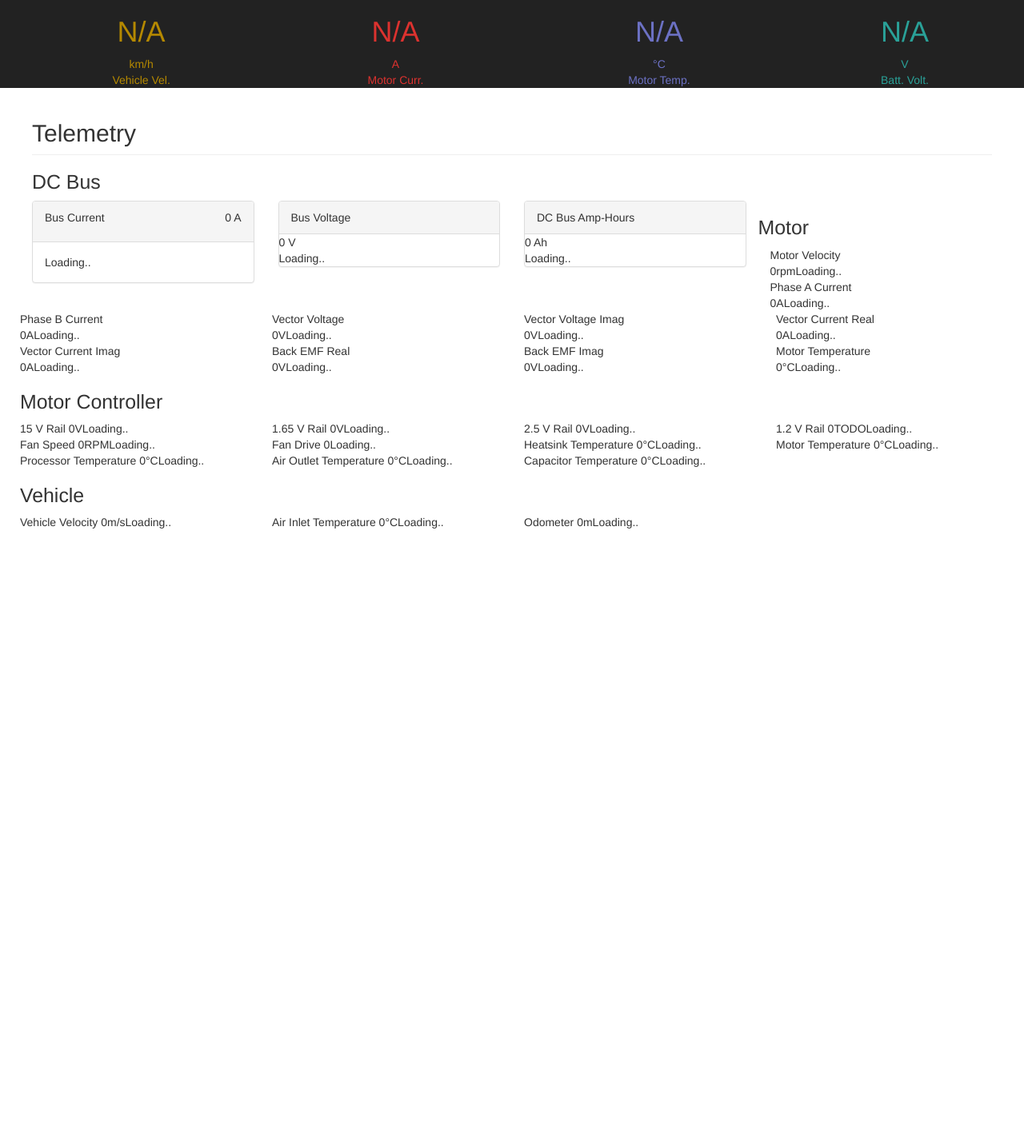
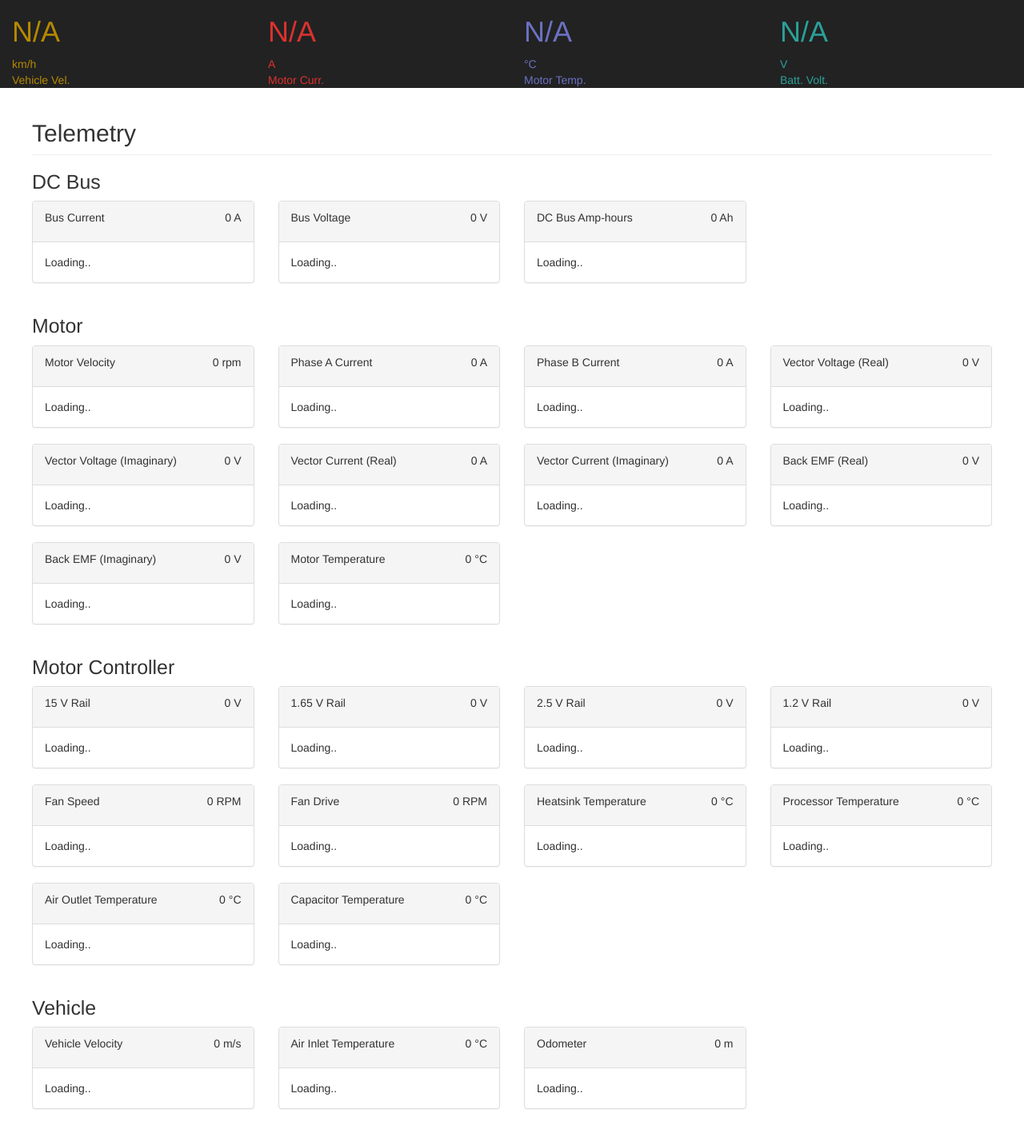
Before and after one commit to DUEM/DUEM_Telemetry, a Django app: page /realtime/ in a window 1280 px wide. Shown: the whole page at 80% size. Before the commit the page ends 800 px from the top, so only its background shows below. Run offline with Django 3.2, Linux system fonts and the light colour scheme; data that the repository does not hold is empty; some libraries are stand-ins or nearby versions.

Commit message:
updated look and feel

```diff
--- a/realtime/templates/realtime/index.html
+++ b/realtime/templates/realtime/index.html
@@ -40,10 +40,12 @@
 	<!-- Collect the nav links, forms, and other content for toggling -->
 	<div class="collapse navbar-collapse in" id="bs-example-navbar-collapse-1">
 	  <ul class="nav navbar-nav">
-	    <li><sol1><h1><p id="top1">N/A</p></h1>km/h<br>Vehicle Vel.</sol1></li>
-	    <li><sol2><h1><p id="top2">N/A</p></h1>A<br>Motor Curr.</sol2></li>
-	    <li><sol3><h1><p id="top3">N/A</p></h1>°C<br>Motor Temp.</sol3></li>
-	    <li><sol4><h1><p id="top4">N/A</p></h1>V<br>Batt. Volt.</sol4></li>
+	    <div class="row">
+	      <div class="col-xs-12 col-sm-3"><sol1><h1><div id="top1">N/A</div></h1>km/h<br>Vehicle Vel.</sol1></div>
+	      <div class="col-xs-12 col-sm-3"><sol2><h1><div id="top2">N/A</div></h1>A<br>Motor Curr.</sol2></div>
+	      <div class="col-xs-12 col-sm-3"><sol3><h1><div id="top3">N/A</div></h1>°C<br>Motor Temp.</sol3></div>
+	      <div class="col-xs-12 col-sm-3"><sol4><h1><div id="top4">N/A</div></h1>V<br>Batt. Volt.</sol4></div>
+	    </div>
 	  </ul>
 	</div><!-- /.navbar-collapse -->
       </div><!-- /.container-fluid -->
@@ -61,7 +63,7 @@
 		  <p class="alignright"><span id ="busCurrent">0</span> A</p>
 		  <div style="clear: both;"></div>
 		</div>
-		<div class="panel-body">
+		<div class="panel-body", id="panel-body">
 		  <span class="busCurrentSpark">Loading..</span>
 		</div>
 	      </div>
@@ -69,164 +71,320 @@
 
 	    <div class="col-xs-12 col-sm-6 col-md-4 col-lg-3">
 	      <div class="panel panel-default">
-		<div class="panel-heading">Bus Voltage</div>
-		<div class="panel-content">
-		  <span id ="busVoltage">0</span> V<br><span class ="busVoltageSpark">Loading..</span><br>
-                </div>
+		<div class="panel-heading">
+		  <p class="alignleft">Bus Voltage</p>
+		  <p class="alignright"><span id ="busVoltage">0</span> V</p>
+		  <div style="clear: both;"></div>
+		</div>
+		<div class="panel-body">
+		  <span class="busVoltageSpark">Loading..</span>
+		</div>
 	      </div>
 	    </div>
 
 	    <div class="col-xs-12 col-sm-6 col-md-4 col-lg-3">
 	      <div class="panel panel-default">
 		<div class="panel-heading">
-		  DC Bus Amp-Hours
+		  <p class="alignleft">DC Bus Amp-hours</p>
+		  <p class="alignright"><span id ="DCBusAmpHours">0</span> Ah</p>
+		  <div style="clear: both;"></div>
 		</div>
-		<div class="panel-content">
-		<span id ="DCBusAmpHours"> 0</span> Ah<br>
-		<span class ="DCBusAmpHoursSpark">Loading..</span>
+		<div class="panel-body">
+		  <span class="DCBusAmpHoursSpark">Loading..</span>
 		</div>
+	      </div>
 	    </div>
 	  </div>
+
 	  <h3>Motor</h3>
 	  <div class="row">
 	    <div class="col-xs-12 col-sm-6 col-md-4 col-lg-3">
-
-	      Motor Velocity<br>
-	      <span id ="motorVelocity"> 0</span>rpm<span class ="motorVelocitySpark">Loading..</span><br>
-
+	      <div class="panel panel-default">
+		<div class="panel-heading">
+		  <p class="alignleft">Motor Velocity</p>
+		  <p class="alignright"><span id ="motorVelocity">0</span> rpm</p>
+		  <div style="clear: both;"></div>
+		</div>
+		<div class="panel-body">
+		  <span class ="motorVelocitySpark">Loading..</span><br>
+		</div>
+	      </div>
 	    </div>
 
 	    <div class="col-xs-12 col-sm-6 col-md-4 col-lg-3">
-	      Phase A Current<br>
-	      <span id ="phaseACurrent"> 0</span>A<span class ="phaseACurrentSpark">Loading..</span><br>
-
+	      <div class="panel panel-default">
+		<div class="panel-heading">
+		  <p class="alignleft">Phase A Current</p>
+		  <p class="alignright"><span id ="phaseACurrent">0</span> A</p>
+		  <div style="clear: both;"></div>
+		</div>
+		<div class="panel-body">
+		  <span class ="phaseACurrentSpark">Loading..</span><br>
+		</div>
+	      </div>
 	    </div>
 
 	    <div class="col-xs-12 col-sm-6 col-md-4 col-lg-3">
-	      Phase B Current<br>
-	      <span id ="phaseBCurrent"> 0</span>A<span class ="phaseBCurrentSpark">Loading..</span><br>
+	      <div class="panel panel-default">
+		<div class="panel-heading">
+		  <p class="alignleft">Phase B Current</p>
+		  <p class="alignright"><span id ="phaseBCurrent">0</span> A</p>
+		  <div style="clear: both;"></div>
+		</div>
+		<div class="panel-body">
+		  <span class ="phaseBCurrentSpark">Loading..</span><br>
+		</div>
+	      </div>
 	    </div>
 	    <div class="col-xs-12 col-sm-6 col-md-4 col-lg-3">
-	      Vector Voltage<br>
-	      <span id ="vectVoltReal"> 0</span>V<span class ="vectVoltRealSpark">Loading..</span><br>
+	      <div class="panel panel-default">
+		<div class="panel-heading">
+		  <p class="alignleft">Vector Voltage (Real)</p>
+		  <p class="alignright"><span id ="vectVoltReal">0</span> V</p>
+		  <div style="clear: both;"></div>
+		</div>
+		<div class="panel-body">
+		  <span class ="vectVoltRealSpark">Loading..</span><br>
+		</div>
+	      </div>
 	    </div>
 	    <div class="col-xs-12 col-sm-6 col-md-4 col-lg-3">
-	      Vector Voltage Imag<br>
-	      <span id ="vectVoltImag"> 0</span>V<span class ="vectVoltImagSpark">Loading..</span><br>
+	      <div class="panel panel-default">
+		<div class="panel-heading">
+		  <p class="alignleft">Vector Voltage (Imaginary)</p>
+		  <p class="alignright"><span id ="vectVoltImag">0</span> V</p>
+		  <div style="clear: both;"></div>
+		</div>
+		<div class="panel-body">
+		  <span class ="vectVoltImagSpark">Loading..</span><br>
+		</div>
+	      </div>
 	    </div>
 	    <div class="col-xs-12 col-sm-6 col-md-4 col-lg-3">
-	      Vector Current Real<br>
-	      <span id ="vectCurrReal"> 0</span>A<span class ="vectCurrRealSpark">Loading..</span><br>
-
+	      <div class="panel panel-default">
+		<div class="panel-heading">
+		  <p class="alignleft">Vector Current (Real)</p>
+		  <p class="alignright"><span id ="vectCurrReal">0</span> A</p>
+		  <div style="clear: both;"></div>
+		</div>
+		<div class="panel-body">
+		  <span class ="vectCurrRealSpark">Loading..</span><br>
+		</div>
+	      </div>
 	    </div>
 	    <div class="col-xs-12 col-sm-6 col-md-4 col-lg-3">
+	      <div class="panel panel-default">
+		<div class="panel-heading">
+		  <p class="alignleft">Vector Current (Imaginary)</p>
+		  <p class="alignright"><span id ="vectCurrImag">0</span> A</p>
+		  <div style="clear: both;"></div>
+		</div>
+		<div class="panel-body">
+		  <span class ="vectCurrImagSpark">Loading..</span><br>
+		</div>
+	      </div>
+	    </div>
 
-	      Vector Current Imag<br>
-	      <span id ="vectCurrImag"> 0</span>A<span class ="vectCurrImagSpark">Loading..</span><br>
+	    <div class="col-xs-12 col-sm-6 col-md-4 col-lg-3">
+	      <div class="panel panel-default">
+		<div class="panel-heading">
+		  <p class="alignleft">Back EMF (Real)</p>
+		  <p class="alignright"><span id ="backEMFReal">0</span> V</p>
+		  <div style="clear: both;"></div>
+		</div>
+		<div class="panel-body">
+		  <span class ="backEMFRealSpark">Loading..</span><br>
+		</div>
+	      </div>
+	    </div>
 
+	    <div class="col-xs-12 col-sm-6 col-md-4 col-lg-3">
+	      <div class="panel panel-default">
+		<div class="panel-heading">
+		  <p class="alignleft">Back EMF (Imaginary)</p>
+		  <p class="alignright"><span id ="backEMFImag">0</span> V</p>
+		  <div style="clear: both;"></div>
+		</div>
+		<div class="panel-body">
+		  <span class ="backEMFImagSpark">Loading..</span><br>
+		</div>
+	      </div>
 	    </div>
 	    <div class="col-xs-12 col-sm-6 col-md-4 col-lg-3">
-
-	      Back EMF Real<br>
-	      <span id ="backEMFReal"> 0</span>V<span class ="backEMFRealSpark">Loading..</span><br>
-
-	    </div>
-	    <div class="col-xs-12 col-sm-6 col-md-4 col-lg-3">
-
-	      Back EMF Imag<br>
-	      <span id ="backEMFImag"> 0</span>V<span class ="backEMFImagSpark">Loading..</span><br>
-
-	    </div>
-	    <div class="col-xs-12 col-sm-6 col-md-4 col-lg-3">
-	      Motor Temperature<br>
-	      <span id ="motorTemp"> 0</span>°C<span class ="motorTempSpark">Loading..</span><br>
+	      <div class="panel panel-default">
+		<div class="panel-heading">
+		  <p class="alignleft">Motor Temperature</p>
+		  <p class="alignright"><span id ="motorTemp">0</span> °C</p>
+		  <div style="clear: both;"></div>
+		</div>
+		<div class="panel-body">
+		  <span class ="motorTempSpark">Loading..</span><br>
+		</div>
+	      </div>
 	    </div>
 	  </div>
 	  <h3>Motor Controller</h3>
 	  <div class="row">
 
 	    <div class="col-xs-12 col-sm-6 col-md-4 col-lg-3">
-	      15 V Rail
-	      <span id ="fifteenVsupply"> 0</span>V<span class ="fifteenVsupplySpark">Loading..</span>
-
+	      <div class="panel panel-default">
+		<div class="panel-heading">
+		  <p class="alignleft">15 V Rail</p>
+		  <p class="alignright"><span id ="fifteenVsupply">0</span> V</p>
+		  <div style="clear: both;"></div>
+		</div>
+		<div class="panel-body">
+		  <span class ="fifteenVsupplySpark">Loading..</span><br>
+		</div>
+	      </div>
 	    </div>
 	    <div class="col-xs-12 col-sm-6 col-md-4 col-lg-3">
-
-	      1.65 V Rail
-	      <span id ="onesixfiveVsupply"> 0</span>V<span class ="onesixfiveVsupplySpark">Loading..</span>
-
+	      <div class="panel panel-default">
+		<div class="panel-heading">
+		  <p class="alignleft">1.65 V Rail</p>
+		  <p class="alignright"><span id ="onesixfiveVsupply">0</span> V</p>
+		  <div style="clear: both;"></div>
+		</div>
+		<div class="panel-body">
+		  <span class ="onesixfiveVsupplySpark">Loading..</span><br>
+		</div>
+	      </div>
 	    </div>
 	    <div class="col-xs-12 col-sm-6 col-md-4 col-lg-3">
-
-	      2.5 V Rail
-	      <span id ="twofiveVsupply"> 0</span>V<span class ="twofiveVsupplySpark">Loading..</span>
-
+	      <div class="panel panel-default">
+		<div class="panel-heading">
+		  <p class="alignleft">2.5 V Rail</p>
+		  <p class="alignright"><span id ="twofiveVsupply">0</span> V</p>
+		  <div style="clear: both;"></div>
+		</div>
+		<div class="panel-body">
+		  <span class ="twofiveVsupplySpark">Loading..</span><br>
+		</div>
+	      </div>
 	    </div>
 	    <div class="col-xs-12 col-sm-6 col-md-4 col-lg-3">
-
-	      1.2 V Rail
-	      <span id ="onetwoVsupply"> 0</span>TODO<span class ="onetwoVsupplySpark">Loading..</span>
-
+	      <div class="panel panel-default">
+		<div class="panel-heading">
+		  <p class="alignleft">1.2 V Rail</p>
+		  <p class="alignright"><span id ="onetwoVsupply">0</span> V</p>
+		  <div style="clear: both;"></div>
+		</div>
+		<div class="panel-body">
+		  <span class ="onetwoVsupplySpark">Loading..</span><br>
+		</div>
+	      </div>
 	    </div>
 	    <div class="col-xs-12 col-sm-6 col-md-4 col-lg-3">
-
-	      Fan Speed
-	      <span id ="fanSpeed"> 0</span>RPM<span class ="fanSpeedSpark">Loading..</span>
-
+	      <div class="panel panel-default">
+		<div class="panel-heading">
+		  <p class="alignleft">Fan Speed</p>
+		  <p class="alignright"><span id ="fanSpeed">0</span> RPM</p>
+		  <div style="clear: both;"></div>
+		</div>
+		<div class="panel-body">
+		  <span class ="fanSpeedSpark">Loading..</span><br>
+		</div>
+	      </div>
 	    </div>
 	    <div class="col-xs-12 col-sm-6 col-md-4 col-lg-3">
-
-	      Fan Drive
-	      <span id ="fanDrive"> 0</span><span class ="fanDriveSpark">Loading..</span>
-
+	      <div class="panel panel-default">
+		<div class="panel-heading">
+		  <p class="alignleft">Fan Drive</p>
+		  <p class="alignright"><span id ="fanDrive">0</span> RPM</p>
+		  <div style="clear: both;"></div>
+		</div>
+		<div class="panel-body">
+		  <span class ="fanDriveSpark">Loading..</span><br>
+		</div>
+	      </div>
 	    </div>
 	    <div class="col-xs-12 col-sm-6 col-md-4 col-lg-3">
-
-	      Heatsink Temperature
-	      <span id ="heatSinkTemp"> 0</span>°C<span class ="heatSinkTempSpark">Loading..</span>
-
+	      <div class="panel panel-default">
+		<div class="panel-heading">
+		  <p class="alignleft">Heatsink Temperature</p>
+		  <p class="alignright"><span id ="heatSinkTemp">0</span> °C</p>
+		  <div style="clear: both;"></div>
+		</div>
+		<div class="panel-body">
+		  <span class ="heatSinkTempSpark">Loading..</span><br>
+		</div>
+	      </div>
 	    </div>
 	    <div class="col-xs-12 col-sm-6 col-md-4 col-lg-3">
-
-	      Motor Temperature
-	      <span id ="motorTemp"> 0</span>°C<span class ="motorTempSpark">Loading..</span>
-
+	      <div class="panel panel-default">
+		<div class="panel-heading">
+		  <p class="alignleft">Processor Temperature</p>
+		  <p class="alignright"><span id ="processorTemp">0</span> °C</p>
+		  <div style="clear: both;"></div>
+		</div>
+		<div class="panel-body">
+		  <span class ="processorTempSpark">Loading..</span><br>
+		</div>
+	      </div>
 	    </div>
 	    <div class="col-xs-12 col-sm-6 col-md-4 col-lg-3">
-
-	      Processor Temperature
-	      <span id ="processorTemp"> 0</span>°C<span class ="processorTempSpark">Loading..</span>
-
+	      <div class="panel panel-default">
+		<div class="panel-heading">
+		  <p class="alignleft">Air Outlet Temperature</p>
+		  <p class="alignright"><span id ="airOutletTemp">0</span> °C</p>
+		  <div style="clear: both;"></div>
+		</div>
+		<div class="panel-body">
+		  <span class ="airOutletTempSpark">Loading..</span><br>
+		</div>
+	      </div>
 	    </div>
 	    <div class="col-xs-12 col-sm-6 col-md-4 col-lg-3">
-
-	      Air Outlet Temperature
-	      <span id ="airOutletTemp"> 0</span>°C<span class ="airOutletTempSpark">Loading..</span>
-
-	    </div>
-	    <div class="col-xs-12 col-sm-6 col-md-4 col-lg-3">
-
-	      Capacitor Temperature
-	      <span id ="capacitorTemp"> 0</span>°C<span class ="capacitorTempSpark">Loading..</span>
+	      <div class="panel panel-default">
+		<div class="panel-heading">
+		  <p class="alignleft">Capacitor Temperature</p>
+		  <p class="alignright"><span id ="capacitorTemp">0</span> °C</p>
+		  <div style="clear: both;"></div>
+		</div>
+		<div class="panel-body">
+		  <span class ="capacitorTempSpark">Loading..</span><br>
+		</div>
+	      </div>
 	    </div>
 	  </div>
 	  <h3>Vehicle</h3>
 	  <div class="row">
 
 	    <div class="col-xs-12 col-sm-6 col-md-4 col-lg-3">
-	      Vehicle Velocity
-	      <span id ="vehicleVelocity">0</span>m/s<span class ="vehicleVelocitySpark">Loading..</span>
-
+	      <div class="panel panel-default">
+		<div class="panel-heading">
+		  <p class="alignleft">Vehicle Velocity</p>
+		  <p class="alignright"><span id ="vehicleVelocity">0</span> m/s</p>
+		  <div style="clear: both;"></div>
+		</div>
+		<div class="panel-body">
+		  <span class ="vehicleVelocitySpark">Loading..</span><br>
+		</div>
+	      </div>
 	    </div>
 	    <div class="col-xs-12 col-sm-6 col-md-4 col-lg-3">
-	      Air Inlet Temperature
-	      <span id ="airInletTemp"> 0</span>°C<span class ="airInletTempSpark">Loading..</span>
-
+	      <div class="panel panel-default">
+		<div class="panel-heading">
+		  <p class="alignleft">Air Inlet Temperature</p>
+		  <p class="alignright"><span id ="airInletTemp">0</span> °C</p>
+		  <div style="clear: both;"></div>
+		</div>
+		<div class="panel-body">
+		  <span class ="airInletTempSpark">Loading..</span><br>
+		</div>
+	      </div>
 	    </div>
 	    <div class="col-xs-12 col-sm-6 col-md-4 col-lg-3">
-
-	      Odometer
-	      <span id ="Odometer"> 0</span>m<span class ="OdometerSpark">Loading..</span>
+	      <div class="panel panel-default">
+		<div class="panel-heading">
+		  <p class="alignleft">Odometer</p>
+		  <p class="alignright"><span id ="Odometer">0</span> m</p>
+		  <div style="clear: both;"></div>
+		</div>
+		<div class="panel-body">
+		  <span class ="OdometerSpark">Loading..</span><br>
+		</div>
+	      </div>
 	    </div>
 	  </div>
 	</div>
@@ -240,33 +398,34 @@
       <script src="../static/jquery.sparkline.js"></script>
       <script src="../static/bootstrap/js/bootstrap.min.js"></script>
       <script type="text/javascript">
-var sparkdata = {"busCurrent": [0.0],
-  "busVoltage": [160],
-  "vehicleVelocity": [0.0],
-  "motorVelocity": [0.0],
-  "phaseACurrent": [0.0],
-  "phaseBCurrent": [0.0],
-  "vectVoltReal": [0.0],
-  "vectVoltImag": [0.0],
-  "vectCurrReal": [0.0],
-  "vectCurrImag": [0.0],
-  "backEMFReal": [0.0],
-  "backEMFImag": [0.0],
-  "fifteenVsupply": [15.0],
-  "onesixfiveVsupply": [1.65],
-  "twofiveVsupply": [2.5],
-  "onetwoVsupply": [1.2],
-  "fanSpeed": [0.0],
-  "fanDrive": [0.0],
-  "heatSinkTemp": [20],
-  "motorTemp": [20],
-  "airInletTemp": [20],
-  "processorTemp": [20],
-  "airOutletTemp": [-19.0838],
-  "capacitorTemp": [-19.0838],
-  "DCBusAmpHours": [0.0],
-  "Odometer": [0.0]};
-var sparklength = 80
+var sparkdata = {"busCurrent": [],
+  "busVoltage": [],
+  "vehicleVelocity": [],
+  "motorVelocity": [],
+  "phaseACurrent": [],
+  "phaseBCurrent": [],
+  "vectVoltReal": [],
+  "vectVoltImag": [],
+  "vectCurrReal": [],
+  "vectCurrImag": [],
+  "backEMFReal": [],
+  "backEMFImag": [],
+  "fifteenVsupply": [],
+  "onesixfiveVsupply": [],
+  "twofiveVsupply": [],
+  "onetwoVsupply": [],
+  "fanSpeed": [],
+  "fanDrive": [],
+  "heatSinkTemp": [],
+  "motorTemp": [],
+  "airInletTemp": [],
+  "processorTemp": [],
+  "airOutletTemp": [],
+  "capacitorTemp": [],
+  "DCBusAmpHours": [],
+  "Odometer": []};
+var updateInterval = 1000;
+var sparklength = (1000/updateInterval) * 60 * 2;
 window.onload = function () {
   var yVal = 100;
   var updateInterval = 1000;
@@ -286,38 +445,17 @@ window.onload = function () {
 
 }
 function updateHeader(fields) {
-  document.getElementById("top1").innerHTML = fields.vehicleVelocity*3.6;
-  document.getElementById("top2").innerHTML = Math.sqrt(Math.pow(fields.vectCurrReal,2) +Math.pow(fields.vectCurrImag,2));
-  document.getElementById("top3").innerHTML = fields.motorTemp;
-  document.getElementById("top4").innerHTML = fields.busVoltage;
+  document.getElementById("top1").innerHTML = (fields.vehicleVelocity*3.6).toPrecision(3);
+  document.getElementById("top2").innerHTML = Math.sqrt(Math.pow(fields.vectCurrReal,2) +Math.pow(fields.vectCurrImag,2)).toPrecision(3);
+  document.getElementById("top3").innerHTML = fields.motorTemp.toPrecision(3);
+  document.getElementById("top4").innerHTML = fields.busVoltage.toPrecision(3);
 };
 function updateBody(fields) {
-  document.getElementById("busCurrent").innerHTML = fields.busCurrent;
-  document.getElementById("busVoltage").innerHTML = fields.busVoltage;
-  document.getElementById("vehicleVelocity").innerHTML = fields.vehicleVelocity;
-  document.getElementById("motorVelocity").innerHTML = fields.motorVelocity;
-  document.getElementById("phaseACurrent").innerHTML = fields.phaseACurrent;
-  document.getElementById("phaseBCurrent").innerHTML = fields.phaseBCurrent;
-  document.getElementById("vectVoltReal").innerHTML = fields.vectVoltReal;
-  document.getElementById("vectVoltImag").innerHTML = fields.vectVoltImag;
-  document.getElementById("vectCurrReal").innerHTML = fields.vectCurrReal;
-  document.getElementById("vectCurrImag").innerHTML = fields.vectCurrImag;
-  document.getElementById("backEMFReal").innerHTML = fields.backEMFReal;
-  document.getElementById("backEMFImag").innerHTML = fields.backEMFImag;
-  document.getElementById("fifteenVsupply").innerHTML = fields.fifteenVsupply;
-  document.getElementById("onesixfiveVsupply").innerHTML = fields.onesixfiveVsupply;
-  document.getElementById("twofiveVsupply").innerHTML = fields.twofiveVsupply;
-  document.getElementById("onetwoVsupply").innerHTML = fields.onetwoVsupply;
-  document.getElementById("fanSpeed").innerHTML = fields.fanSpeed;
-  document.getElementById("fanDrive").innerHTML = fields.fanDrive;
-  document.getElementById("heatSinkTemp").innerHTML = fields.heatSinkTemp;
-  document.getElementById("motorTemp").innerHTML = fields.motorTemp;
-  document.getElementById("airInletTemp").innerHTML = fields.airInletTemp;
-  document.getElementById("processorTemp").innerHTML = fields.processorTemp;
-  document.getElementById("airOutletTemp").innerHTML = fields.airOutletTemp;
-  document.getElementById("capacitorTemp").innerHTML = fields.capacitorTemp;
-  document.getElementById("DCBusAmpHours").innerHTML = fields.DCBusAmpHours;
-  document.getElementById("Odometer").innerHTML = fields.Odometer;
+  for (key in fields){
+    if (key != "time") {
+      document.getElementById(key).innerHTML= fields[key].toPrecision(3);
+    }
+  }
 };
 function updateSparks(fields, sparkdata, sparklength) {
   for (key in sparkdata){
@@ -328,7 +466,7 @@ function updateSparks(fields, sparkdata, sparklength) {
 	$(sparkname).sparkline(sparkdata[key], {
 	  type: 'line',
 	  height: '2em',
-	  width: '160',
+	  width: document.getElementById("panel-body").clientWidth - 30,
 	  lineColor: '#000000',
 	  fillColor: false,
 	  minSpotColor: undefined,
```
Also changed, not shown: other parts of realtime/templates/realtime/index.html (+1 -1 lines).
